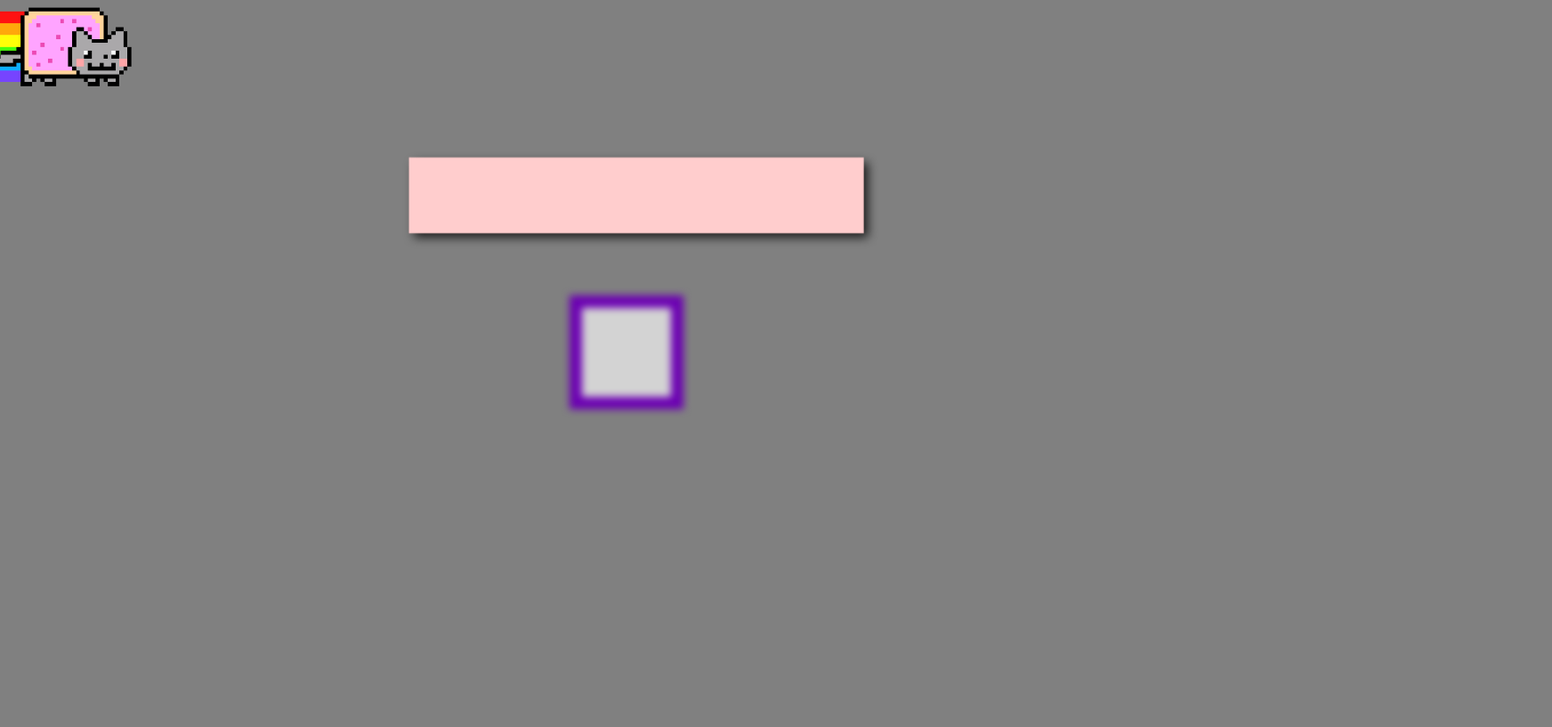
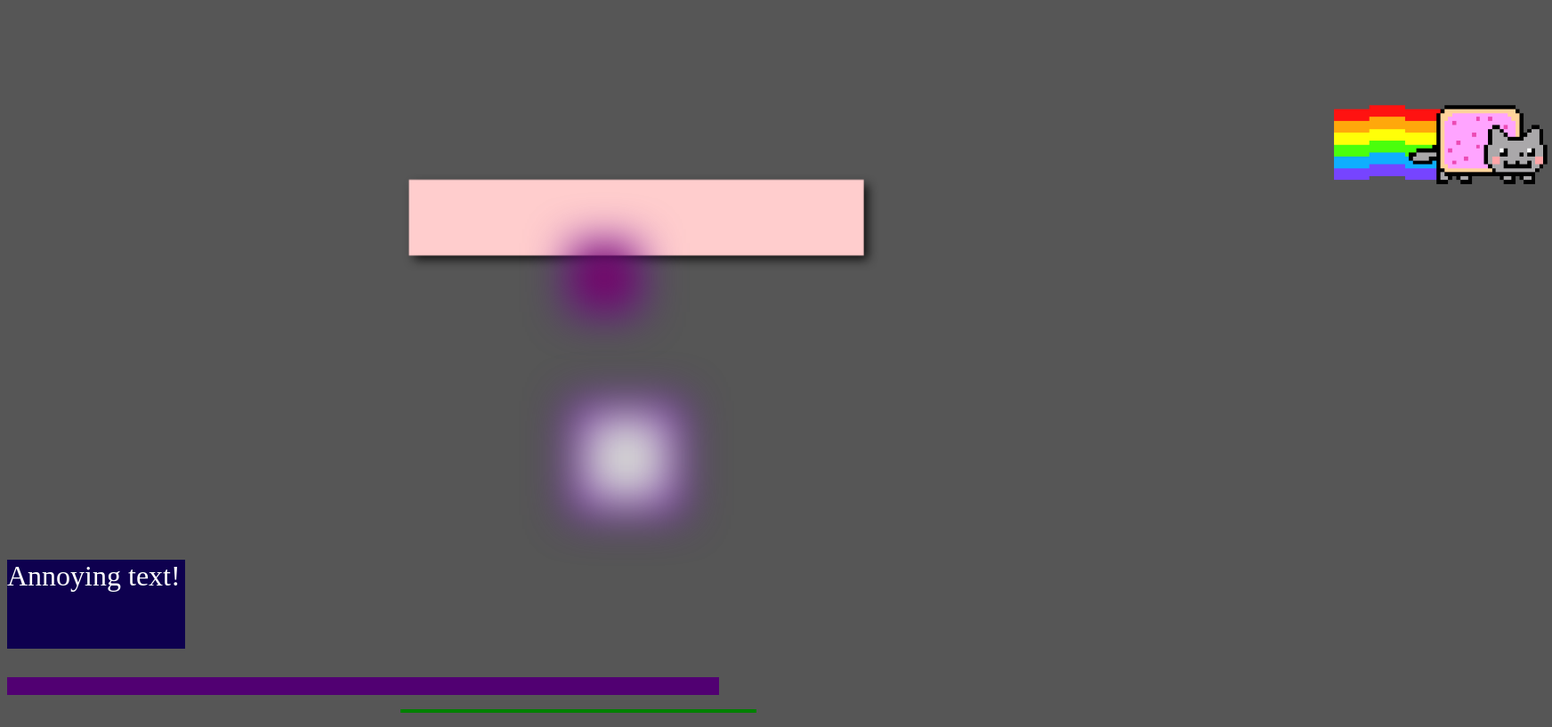
Before and after one commit to CRLON/VT17WebutvCristofferLoenn, a plain HTML site: page assetts/pages/uppgift4.html in a window 1280 px wide. Shown: the part 244-1061 px from the top of the page at 89% size, 1744 px wide, since content can reach past the window. Before the commit the page ends 800 px from the top, so only its background shows below. Drawn offline with Linux system fonts and the light colour scheme.

Commit message:
More changes to assignment 4

```diff
--- a/assetts/pages/uppgift4.html
+++ b/assetts/pages/uppgift4.html
@@ -7,9 +7,12 @@
 </head>
 <body>
   <h1 id="h1animation">Very annoying text!</h1>
-  <img id="catanimation" src="../resource/nyancat.png">
+  <img id="catanimation" src="../resource/nyancat.png" alt="nyancat">
   <p id="pblock"></p>
+  <p id="backgroundsquare"></p>
   <p id="pcircle"></p>
-  <p id=""></p>
+  <p id="square">Annoying text!</p>
+  <p id="squaretwo"></p>
+  <p id="squarethree"></p>
 </body>
 </html>
--- a/assetts/style/animations.css
+++ b/assetts/style/animations.css
@@ -1,22 +1,25 @@
 body {
-  background-color: gray;
+  background-color: #565656;
 }
 
 @keyframes lefttoright {
-  0% {transform: translate(-100px, 0px);}
-  50% {transform: translate(800px, 0px);}
-  100% {transform: translate(2000px, 0px);}
+  0% {transform: translate(-400px, 0px);}
+  25% {transform: translate(800px, 200px);}
+  50% {transform: translate(2000px, 0px);}
+  75% {transform: translate(800px, -200px); transform: rotate(180deg);}
+  100% {transform: translate(-400px, 0px);}
 }
 
 #catanimation {
   height: 100px;
+  z-index: 2;
   animation-name: lefttoright;
-  animation-duration: 1s;
+  animation-duration: 1.5s;
   animation-iteration-count: infinite;
 }
 
 @keyframes blinking {
-  25% {color: red; margin-left: 40%; font-size: 40px;}
+  25% {color: red; margin-left: 40%; font-size: 500%;}
   50% {color: yellow; margin-right: 40%;}
   75% {color: hotpink; margin-left: 40%; font-size: 20px;}
   100% {color: green; margin-right: 40%; transform: rotate(360deg);}
@@ -26,9 +29,10 @@ body {
   text-align: center;
   width: 400px;
   height: 200px;
-  margin-top: 2%;
+  margin-top: 4%;
+  z-index: 2;
   animation-name: blinking;
-  animation-duration: 1000ms;
+  animation-duration: 1s;
   animation-iteration-count: infinite;
   animation-direction: alternate;
 }
@@ -45,7 +49,9 @@ body {
   width: 150px;
   height: 25px;
   background-color: red;
+  z-index: 2;
   animation-name: blockanimation;
+  animation-timing-function: ease;
   animation-duration: 4s;
   animation-iteration-count: infinite
   ;
@@ -53,18 +59,74 @@ body {
 
 @keyframes circleanimation {
   0% {border: 1px solid black;}
-  50% {border: 14px solid #6b00b2; border-radius: 0; filter: blur(4px);}
+  50% {border: 14px solid #6b00b2; border-radius: 0; filter: blur(24px); transform: rotate(360deg);}
   100% {border: 1px solid black;}
 }
 
 #pcircle {
   margin-left: 50%;
   margin-top: 100px;
+  margin-bottom: 50px;
   width: 100px;
   height: 100px;
   background-color: lightgray;
   border-radius: 50%;
+  z-index: 4;
   animation-name: circleanimation;
   animation-duration: 2s;
   animation-iteration-count: infinite;
 }
+
+@keyframes squareanimation {
+  0% {letter-spacing: 0px;}
+  20% {letter-spacing: 20px; width: 100%;}
+  40% {letter-spacing: 40px;}
+  60% {letter-spacing: 60px;}
+  80% {letter-spacing: 80px;}
+  100% {letter-spacing: 100px; outline: #99AAf7 groove thick; transform: translate(0px, -50px);}
+}
+
+#square {
+  width: 200px;
+  height: 100px;
+  background-color: #0e004f;
+  color: white;
+  font-size: 2em;
+  z-index: 2;
+  animation-name: squareanimation;
+  animation-duration: 5s;
+  animation-timing-function: ease-in;
+  animation-iteration-count: infinite;
+}
+
+#squaretwo {
+  width: 800px;
+  height: 20px;
+  background-color: #510072;
+  z-index: 1;
+  animation-name: squareanimation;
+  animation-duration: 200ms;
+  animation-iteration-count: infinite;
+  animation-direction: alternate-reverse;
+}
+
+#backgroundsquare {
+  width: 50px;
+  height: 50px;
+  background-color: #7a0047;
+  margin-left: 50%;
+  animation-name: circleanimation;
+  animation-duration: 10s;
+  animation-iteration-count: infinite;
+  animation-timing-function: ease;
+}
+
+#squarethree {
+  height: 4px;
+  width: 400px;
+  margin-left: 35%;
+  background-color: green;
+  animation-name: blockanimation;
+  animation-duration: 500ms;
+  animation-iteration-count: infinite;
+}
```
